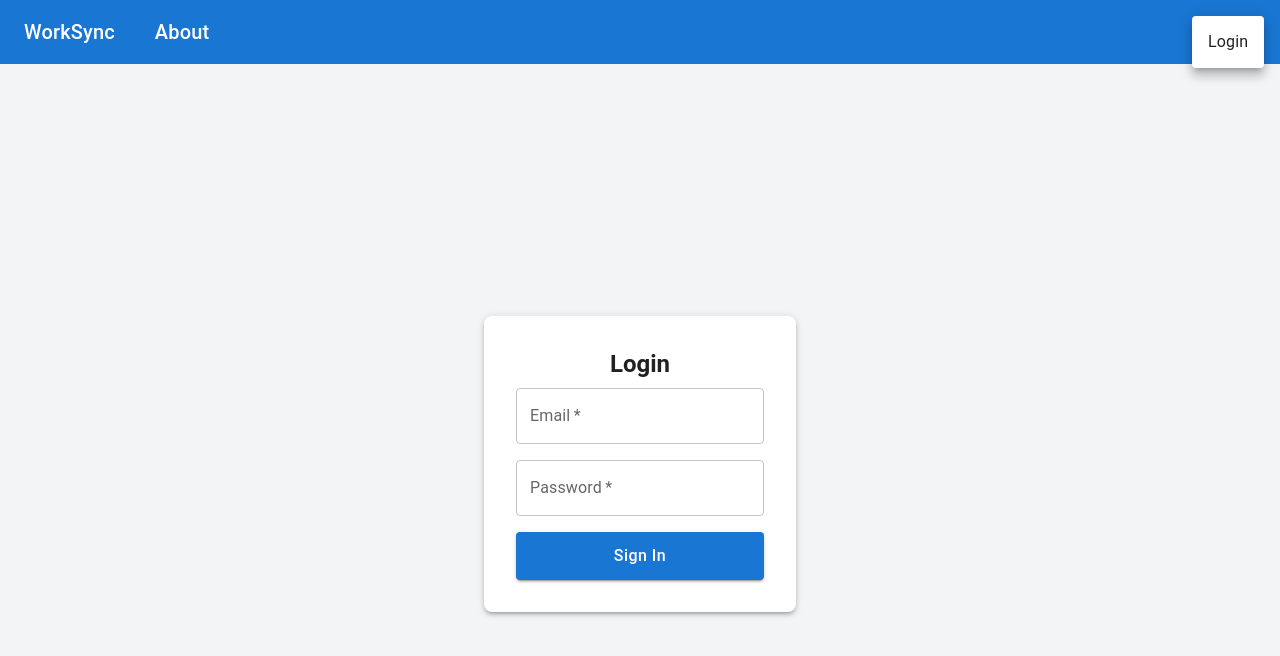
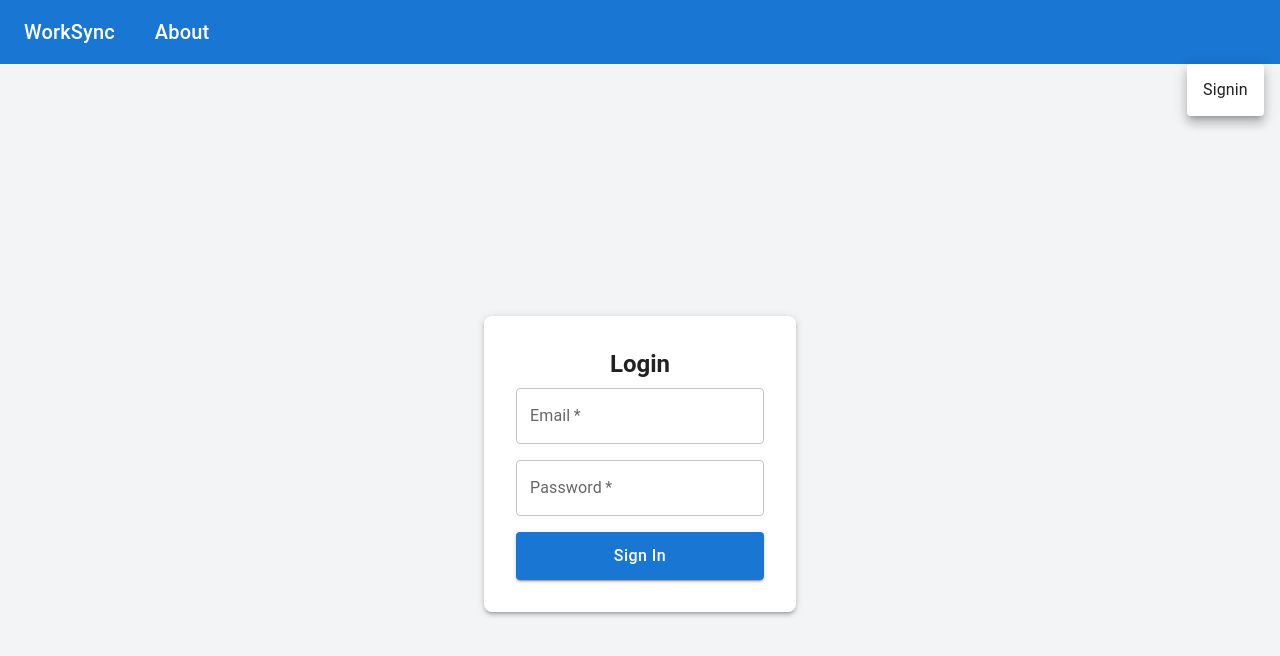
Before and after one commit to rahulrkumar-cloud/worksync-frontend, a Next.js app: page /login in a window 1280 px wide. Both pictures are taken after a click on the button "account of current user". Shown: the top 656 px of the page. Built offline with nearby package versions, Linux system fonts and the light colour scheme; some icons are missing.

Commit message:
New Changes done and remove warning

```diff
--- a/src/components/WorkSyncNavbar/PrimarySearchAppBar.tsx
+++ b/src/components/WorkSyncNavbar/PrimarySearchAppBar.tsx
@@ -15,7 +15,7 @@ import MoreIcon from '@mui/icons-material/MoreVert';
 import { useAuth } from '@/context/TokenProvider';
 import { destroyCookie } from 'nookies';
 import { useRouter } from "next/navigation";
-
+import LogoutIcon from '@mui/icons-material/Logout';
 export default function PrimarySearchAppBar() {
     const [anchorEl, setAnchorEl] = React.useState<null | HTMLElement>(null);
     const [mobileMoreAnchorEl, setMobileMoreAnchorEl] = React.useState<null | HTMLElement>(null);
@@ -23,7 +23,7 @@ export default function PrimarySearchAppBar() {
     const isMenuOpen = Boolean(anchorEl);
     const isMobileMenuOpen = Boolean(mobileMoreAnchorEl);
 
-    const { setToken, isAuthenticated, setIsAuthenticated, user,setUser } = useAuth();
+    const { setToken, isAuthenticated, setIsAuthenticated, user, setUser } = useAuth();
     const router = useRouter();
     console.log("isAuthenticatedisAuthenticatedisAuthenticated", user)
     const handleProfileMenuOpen = (event: React.MouseEvent<HTMLElement>) => {
@@ -56,36 +56,31 @@ export default function PrimarySearchAppBar() {
     const renderMenu = (
         <Menu
             anchorEl={anchorEl}
-            anchorOrigin={{
-                vertical: 'top',
-                horizontal: 'right',
-            }}
+            anchorOrigin={{ vertical: 'top', horizontal: 'right' }}
             id={menuId}
             keepMounted
-            transformOrigin={{
-                vertical: 'top',
-                horizontal: 'right',
-            }}
+            transformOrigin={{ vertical: 'top', horizontal: 'right' }}
             open={isMenuOpen}
             onClose={handleMenuClose}
+            className='mt-12'
         >
             {isAuthenticated && (
-                <>
-                    <MenuItem onClick={handleMenuClose}>Hello,{user?.name}</MenuItem>
+                <Box>
+                    <MenuItem onClick={handleMenuClose}>Hello, {user?.name}</MenuItem>
                     <MenuItem onClick={handleMenuClose}>Profile</MenuItem>
                     <MenuItem onClick={handleMenuClose}>My account</MenuItem>
-                </>
+                </Box>
             )}
             <MenuItem onClick={handleMenuClose}>
                 {isAuthenticated ? (
                     <div onClick={handleLogout}>Logout</div>
                 ) : (
-                    <div onClick={() => router.push("/login")}>Login</div>
+                    <div onClick={() => router.push("/login")}>Signin</div>
                 )}
             </MenuItem>
         </Menu>
+    );
 
-    );
 
     const mobileMenuId = 'primary-search-account-menu-mobile';
     const renderMobileMenu = (
@@ -97,9 +92,12 @@ export default function PrimarySearchAppBar() {
             transformOrigin={{ vertical: 'top', horizontal: 'right' }}
             open={isMobileMenuOpen}
             onClose={handleMobileMenuClose}
+            className='mt-12'
         >
-            <MenuItem onClick={() => router.push("/about")}>
-                <Typography>About</Typography>
+            {isAuthenticated && (
+                <Box>
+                    <MenuItem>
+                        <Typography>Hello, {user?.name}</Typography>
                     </MenuItem>
                     <MenuItem>
                         <IconButton size="large" aria-label="show 4 new mails" color="inherit">
@@ -117,14 +115,29 @@ export default function PrimarySearchAppBar() {
                         </IconButton>
                         <p>Notifications</p>
                     </MenuItem>
-            <MenuItem onClick={handleProfileMenuOpen}>
-                <IconButton size="large" aria-label="account of current user" aria-haspopup="true" color="inherit">
+                    <MenuItem>
+                        <IconButton size="large" aria-label="account of current user" color="inherit">
                             <AccountCircle />
                         </IconButton>
                         <p>Profile</p>
                     </MenuItem>
+                </Box>
+            )}
+            <MenuItem onClick={handleMenuClose}>
+                {isAuthenticated ? (
+                    <Box sx={{ display: "flex", alignItems: "center", gap: 1 }} onClick={handleLogout}>
+                        <LogoutIcon />
+                        <Typography>Logout</Typography>
+                    </Box>
+                ) : (
+                    <Box onClick={() => router.push("/login")}>
+                        <Typography>Signin</Typography>
+                    </Box>
+                )}
+            </MenuItem>
         </Menu>
     );
+
 
 
     return (
```
Lines whose indentation alone changed are shown as unchanged.
